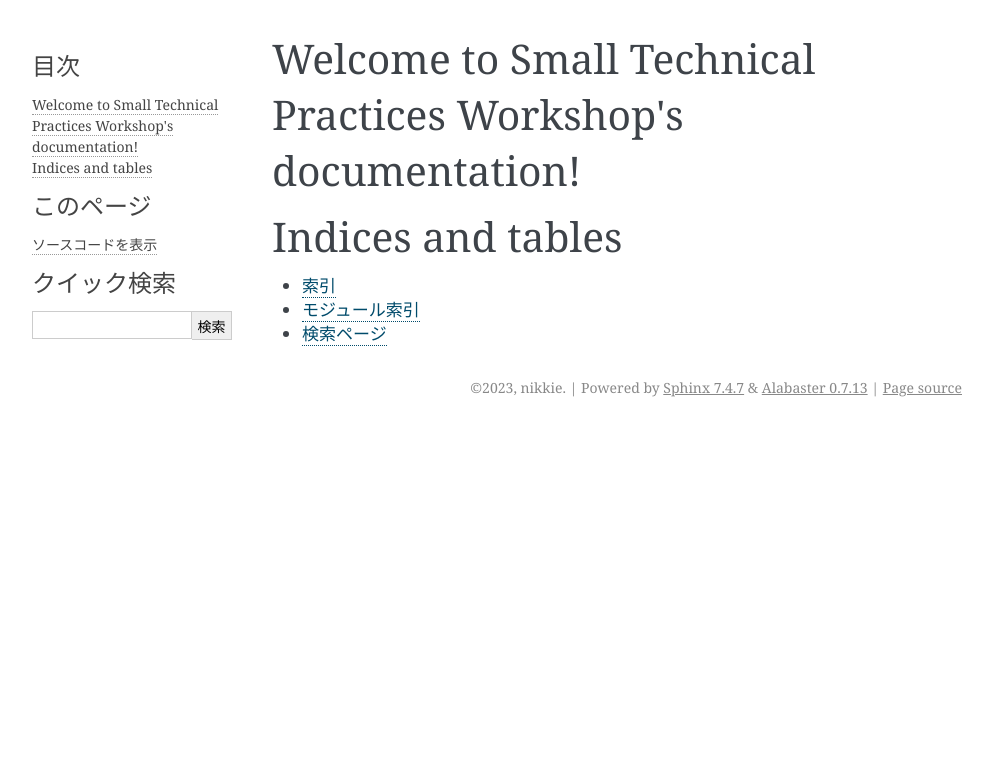
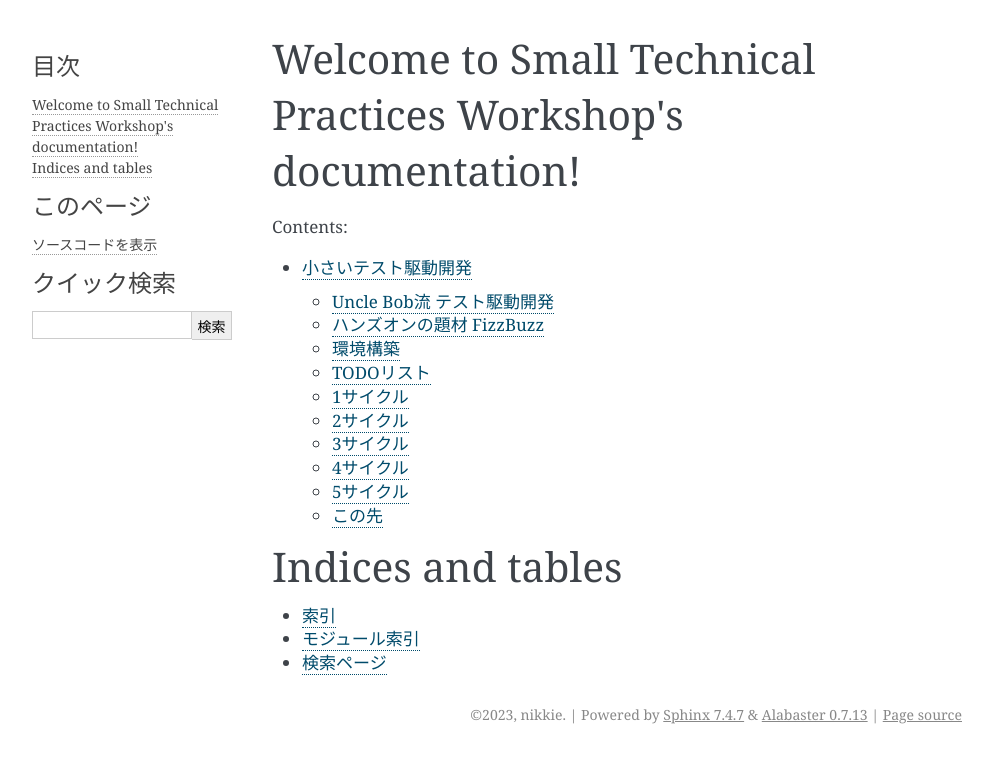
Before and after one commit to ftnext/small-technical-2023, a Sphinx documentation site: the page built from source/index.rst, in a window 1280 px wide. Shown: the top 763 px of the page, without its empty margins (148-1141 px from the left). Built offline with Sphinx 7.4.7, drawn with Linux system fonts in a browser that asks for light colours.

```diff
--- /dev/null
+++ b/source/chapter-tdd.rst
@@ -0,0 +1,13 @@
+==============================
+小さいテスト駆動開発
+==============================
+
+Red -> Green -> Refactor のサイクルを **小さい単位で何度も** 繰り返すテスト駆動開発
+
+.. include:: tdd/introduction.rst.txt
+
+.. include:: tdd/environment.rst.txt
+
+.. include:: tdd/examples.rst.txt
+
+.. include:: tdd/future.rst.txt
--- a/source/index.rst
+++ b/source/index.rst
@@ -10,6 +10,7 @@ Welcome to Small Technical Practices Workshop's documentation!
    :maxdepth: 2
    :caption: Contents:
 
+   chapter-tdd
 
 
 Indices and tables
```
